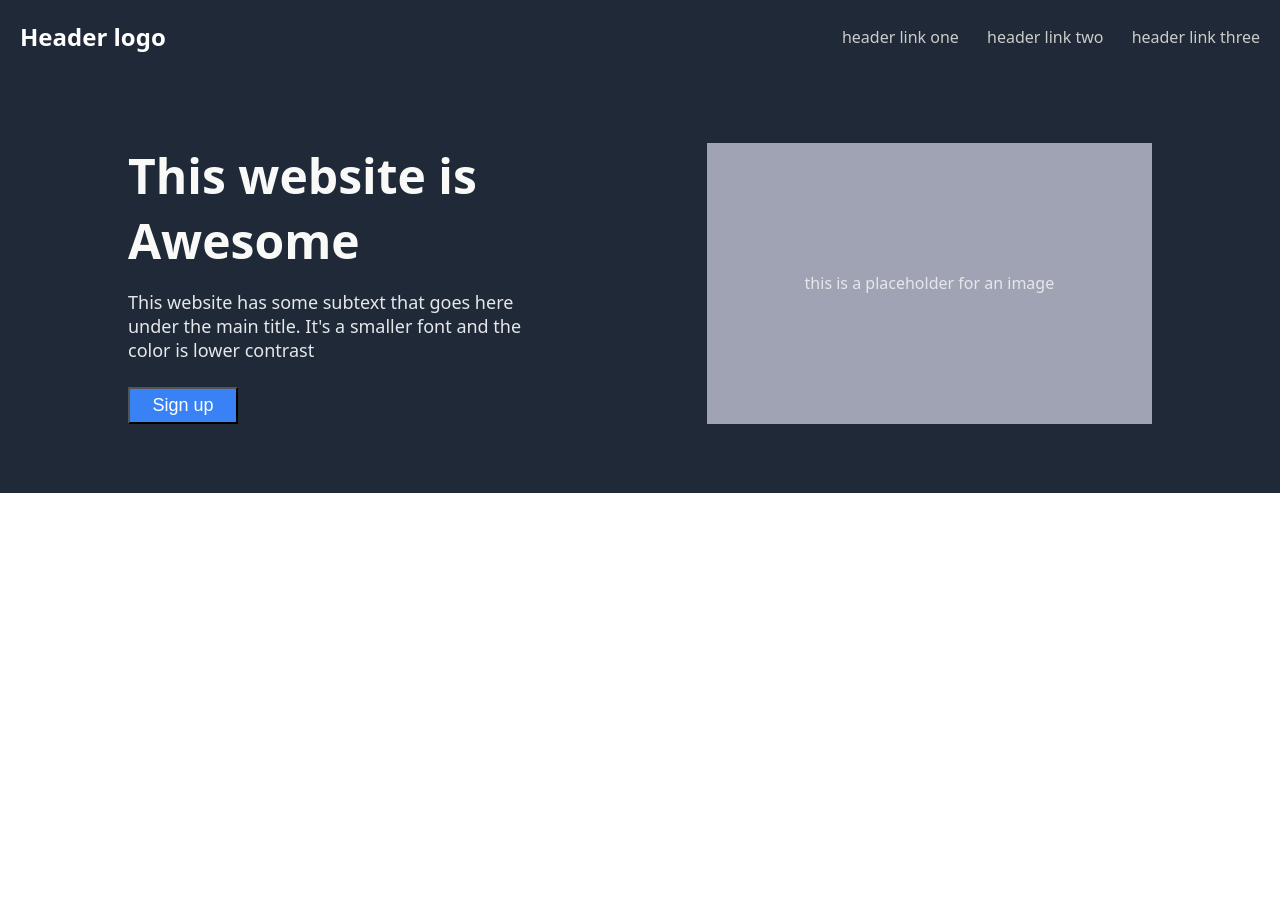
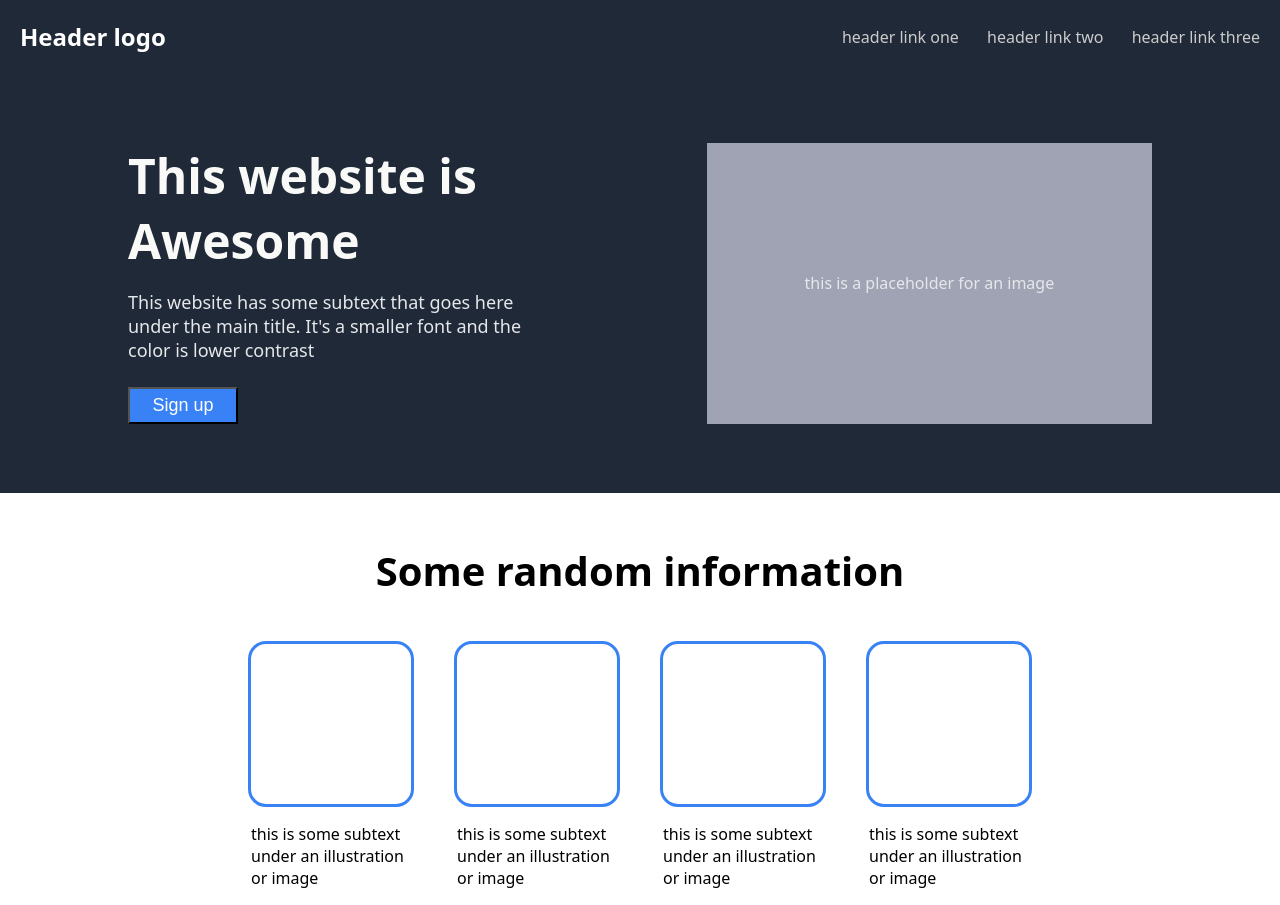
Before and after one commit to CalebNdumbu/Odin-product-landing, a plain HTML site: page index.html in a window 1280 px wide. Before the commit the page ends 800 px from the top, so only its background shows below. Drawn offline with Linux system fonts and the light colour scheme.

Commit message:
Add HTML and CSS for info section

```diff
--- a/index.html
+++ b/index.html
@@ -29,6 +29,31 @@
           <div class="hero-image">this is a placeholder for an image</div>
         </article>
       </section>
+
+      <section class="info">
+        <h2>Some random information</h2>
+        <div class="info-items">
+          <div class="info-item">
+            <div class="info-img"></div>
+            <p>this is some subtext under an illustration or image</p>
+          </div>
+
+          <div class="info-item">
+            <div class="info-img"></div>
+            <p>this is some subtext under an illustration or image</p>
+          </div>
+
+          <div class="info-item">
+            <div class="info-img"></div>
+            <p>this is some subtext under an illustration or image</p>
+          </div>
+
+          <div class="info-item">
+            <div class="info-img"></div>
+            <p>this is some subtext under an illustration or image</p>
+          </div>
+        </div>
+      </section>
     </main>
   </body>
 </html>
--- a/style.css
+++ b/style.css
@@ -83,3 +83,43 @@ main {
   background-color: #9fa3b3;
   color: #e5e7eb;
 }
+
+.info {
+  display: flex;
+  flex-direction: column;
+  justify-content: center;
+  align-items: center;
+  gap: 10px;
+  padding: 0% 15%;
+}
+
+.info-items {
+  display: flex;
+  gap: 40px;
+  flex-wrap: wrap;
+  justify-content: center;
+}
+
+.info-item {
+  display: flex;
+  flex-direction: column;
+  align-items: center;
+  justify-items: center;
+}
+
+.info-img {
+  height: 160px;
+  width: 160px;
+  border: 3px solid #3882f6;
+  border-radius: 18px;
+}
+
+.info p {
+  max-width: 160px;
+}
+
+.info h2 {
+  margin-top: 50px;
+  font-size: 40px;
+  text-align: center;
+}
```
